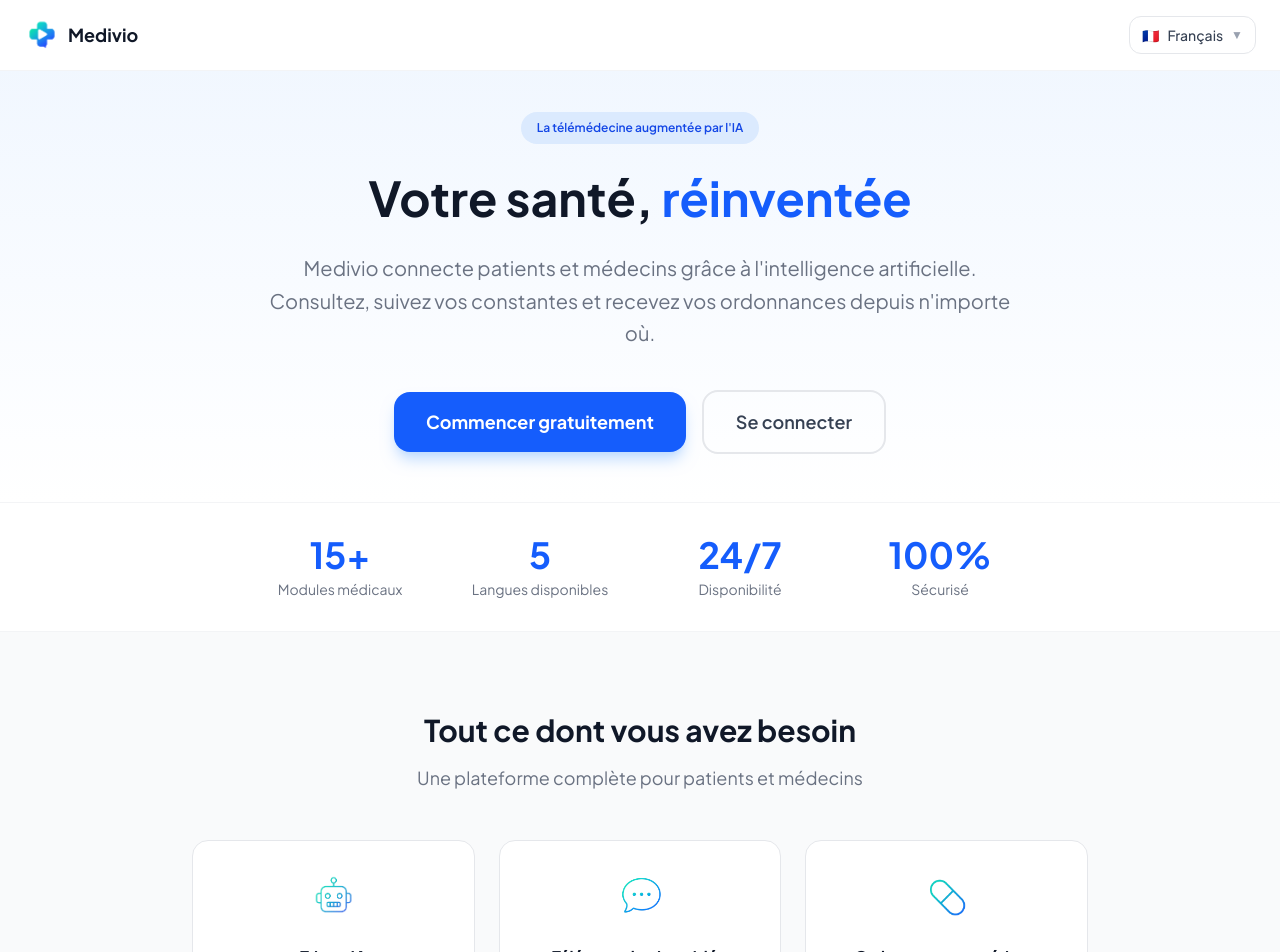
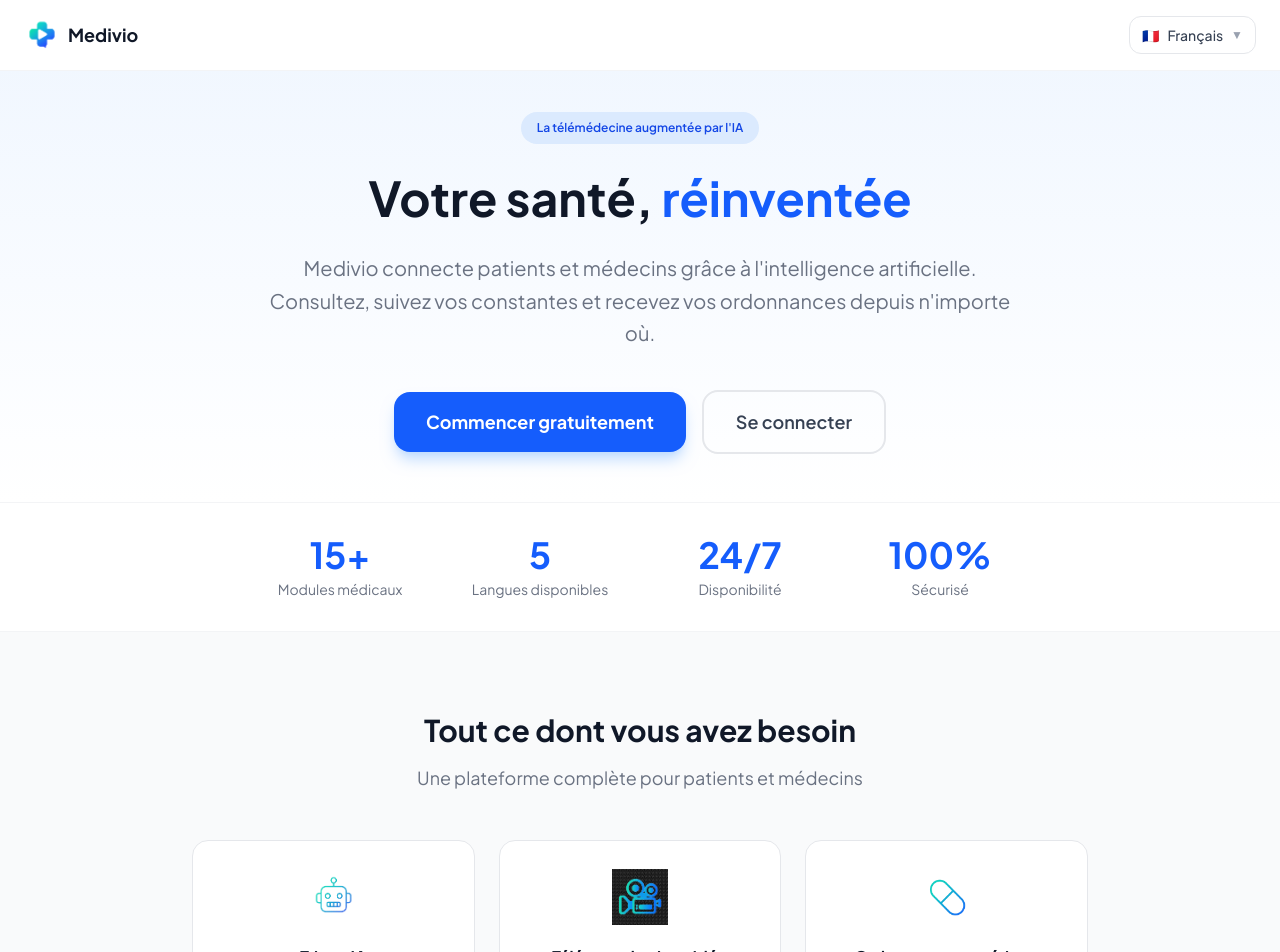
Before and after one commit to All185/medivio-frontend, a Next.js app: page / in a window 1280 px wide. Shown: the top 952 px of the page. Built offline with nearby package versions, Linux system fonts and the light colour scheme.

Commit message:
feat: icône vidéo téléconsultation

```diff
--- a/app/page.tsx
+++ b/app/page.tsx
@@ -11,7 +11,7 @@ export default function RootPage() {
 
   const FEATURES = [
     { icon: '/icons/robot_full-removebg-preview.png', title: t('landing.feature_triage_title'), desc: t('landing.feature_triage_desc') },
-    { icon: '/icons/chat_full.png', title: t('landing.feature_video_title'), desc: t('landing.feature_video_desc') },
+    { icon: '/icons/video_full-removebg.png', title: t('landing.feature_video_title'), desc: t('landing.feature_video_desc') },
     { icon: '/icons/medocs_full-removebg-preview.png', title: t('landing.feature_prescription_title'), desc: t('landing.feature_prescription_desc') },
     { icon: '/icons/heart_full-removebg-preview.png', title: t('landing.feature_chronic_title'), desc: t('landing.feature_chronic_desc') },
     { icon: '/icons/chat_full.png', title: t('landing.feature_async_title'), desc: t('landing.feature_async_desc') },
```
Also changed, not shown: public/icons/video_full-removebg.png (added).
